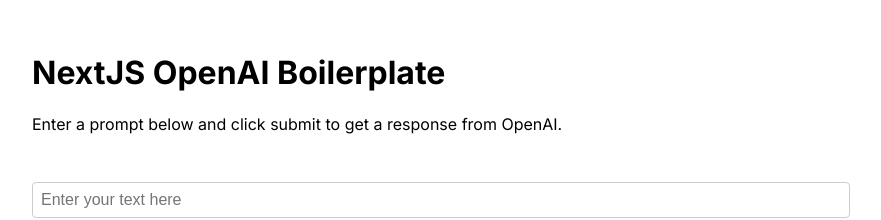
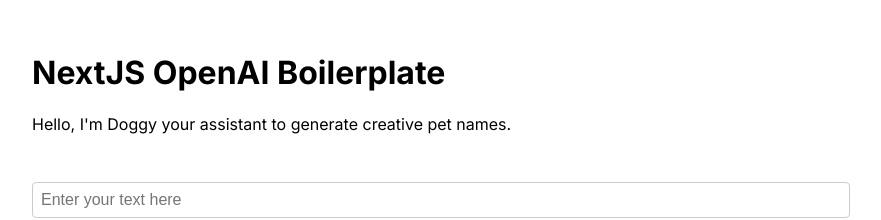
Before and after one commit to moritzfelipe/nextjs-openai-boilerplate, a Next.js app: page / in a window 1280 px wide. Shown: the top 220 px of the page, without its empty margins (208-1089 px from the left). Built offline with nearby package versions, Linux system fonts and the light colour scheme.

Commit message:
feat: configured useApi for multiturn conversations

```diff
--- a/hooks/useApi.js
+++ b/hooks/useApi.js
@@ -2,11 +2,12 @@
 // file location: /hooks/useApi.js
 import { useState, useEffect } from "react";
 
-const useApi = (url, method, payload) => {
+const useApi = (url, method, options) => {
   // Define the state variables for data, error, and loading
   const [data, setData] = useState();
   const [error, setError] = useState();
   const [loading, setLoading] = useState(false);
+  const { setMessages, submitValue: payload } = options;
 
   // Use useEffect to make the API call when the payload changes
   useEffect(() => {
@@ -31,6 +32,11 @@
           );
         }
 
+        // Update messages in the application.
+        setMessages((messages) => [
+          ...messages,
+          { role: "assistant", content: result.result },
+        ]);
         setData(result); // Set the data state with the API response
         setError(null); // Reset the error state to null
       } catch (error) {
--- a/pages/api/openai.js
+++ b/pages/api/openai.js
@@ -8,7 +8,7 @@
 });
 const openai = new OpenAIApi(configuration);
 
-console.log('API Key:', process.env.OPENAI_API_KEY);
+console.log("API Key:", process.env.OPENAI_API_KEY);
 
 export default async function (req, res) {
   if (!configuration.apiKey) {
@@ -33,21 +33,24 @@
   }
 
   try {
-    const userMessage = {
-      role: "user",
-      content: payload,
-    };
-
-    const messages = [...defaultPrompts, userMessage];
+    // const userMessage = {
+    //   role: "user",
+    //   content: payload,
+    // };
+    const promptMessages = JSON.parse(payload);
+    // const messages = [...defaultPrompts, userMessage];
+    const messages = [...defaultPrompts, ...promptMessages];
 
     const completion = await openai.createChatCompletion({
       model: "gpt-3.5-turbo",
       messages: messages,
       temperature: 0,
       max_tokens: 510,
-      "top_p": 0,
+      top_p: 0,
     });
-    res.status(200).json({ result: completion.data.choices[0].message.content });
+    res
+      .status(200)
+      .json({ result: completion.data.choices[0].message.content });
   } catch (error) {
     if (error.response) {
       console.error(error.response.status, error.response.data);
--- a/pages/index.js
+++ b/pages/index.js
@@ -1,20 +1,40 @@
-import Head from 'next/head';
-import { Inter } from 'next/font/google';
-import { useState } from 'react';
-import TextInput from '@/components/TextInput';
-import SubmitButton from '@/components/SubmitButton';
-import ResponseDisplay from '@/components/ResponseDisplay';
-import useApi from '@/hooks/useApi';
+import Head from "next/head";
+import { Inter } from "next/font/google";
+import { useState } from "react";
+import TextInput from "@/components/TextInput";
+import SubmitButton from "@/components/SubmitButton";
+import ResponseDisplay from "@/components/ResponseDisplay";
+import useApi from "@/hooks/useApi";
+import Conversation from "@/components/Conversation";
 
-const inter = Inter({ subsets: ['latin'] });
+const inter = Inter({ subsets: ["latin"] });
 
 export default function Home() {
-  const [inputValue, setInputValue] = useState('');
-  const [submitValue, setSubmitValue] = useState('');
-  const { data, error, loading } = useApi('/api/openai', 'POST', submitValue);
+  const [messages, setMessages] = useState([
+    {
+      role: "system",
+      content:
+        "Hello, I'm Doggy your assistant to generate creative pet names.",
+    },
+  ]);
+  const [inputValue, setInputValue] = useState("");
+  const [submitValue, setSubmitValue] = useState("");
+  const { data, error, loading } = useApi("/api/openai", "POST", {
+    submitValue,
+    setMessages,
+  });
+
+  // console.log(messages);
 
   const handleSubmit = () => {
-    setSubmitValue(inputValue);
+    setMessages((messages) => [
+      ...messages,
+      { role: "user", content: inputValue },
+    ]);
+    setSubmitValue(
+      JSON.stringify([...messages, { role: "user", content: inputValue }])
+    );
+    setInputValue("");
   };
 
   const handleInputChange = (event) => {
@@ -31,7 +51,7 @@
       </Head>
       <main className="container">
         <h1 className={inter.className}>NextJS OpenAI Boilerplate</h1>
-        <p className={inter.className}> Enter a prompt below and click submit to get a response from OpenAI.</p>
+        <Conversation messages={messages} />
         <ResponseDisplay data={data} error={error} loading={loading} />
         <TextInput value={inputValue} onChange={handleInputChange} />
         <SubmitButton onClick={handleSubmit} disabled={loading} />
```
